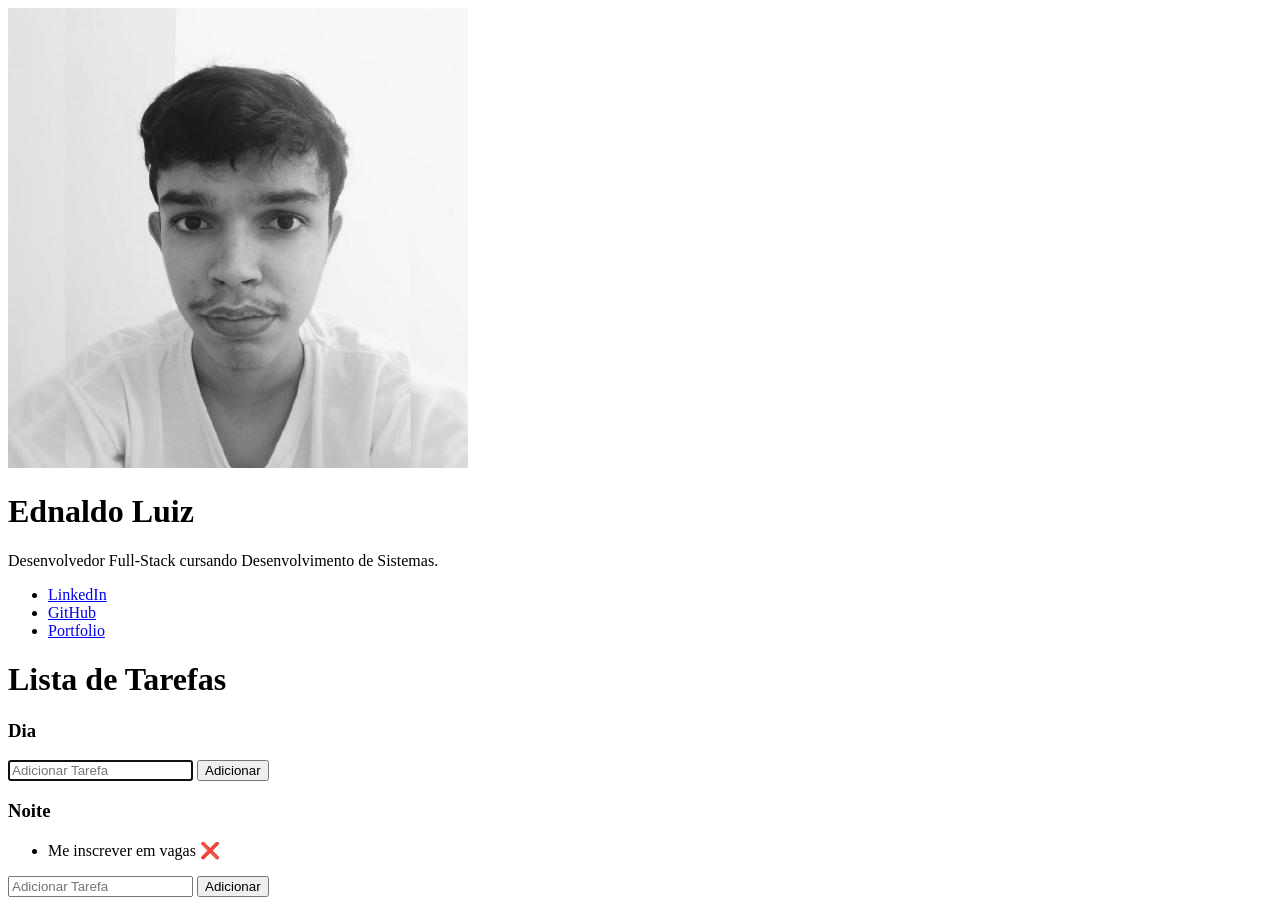
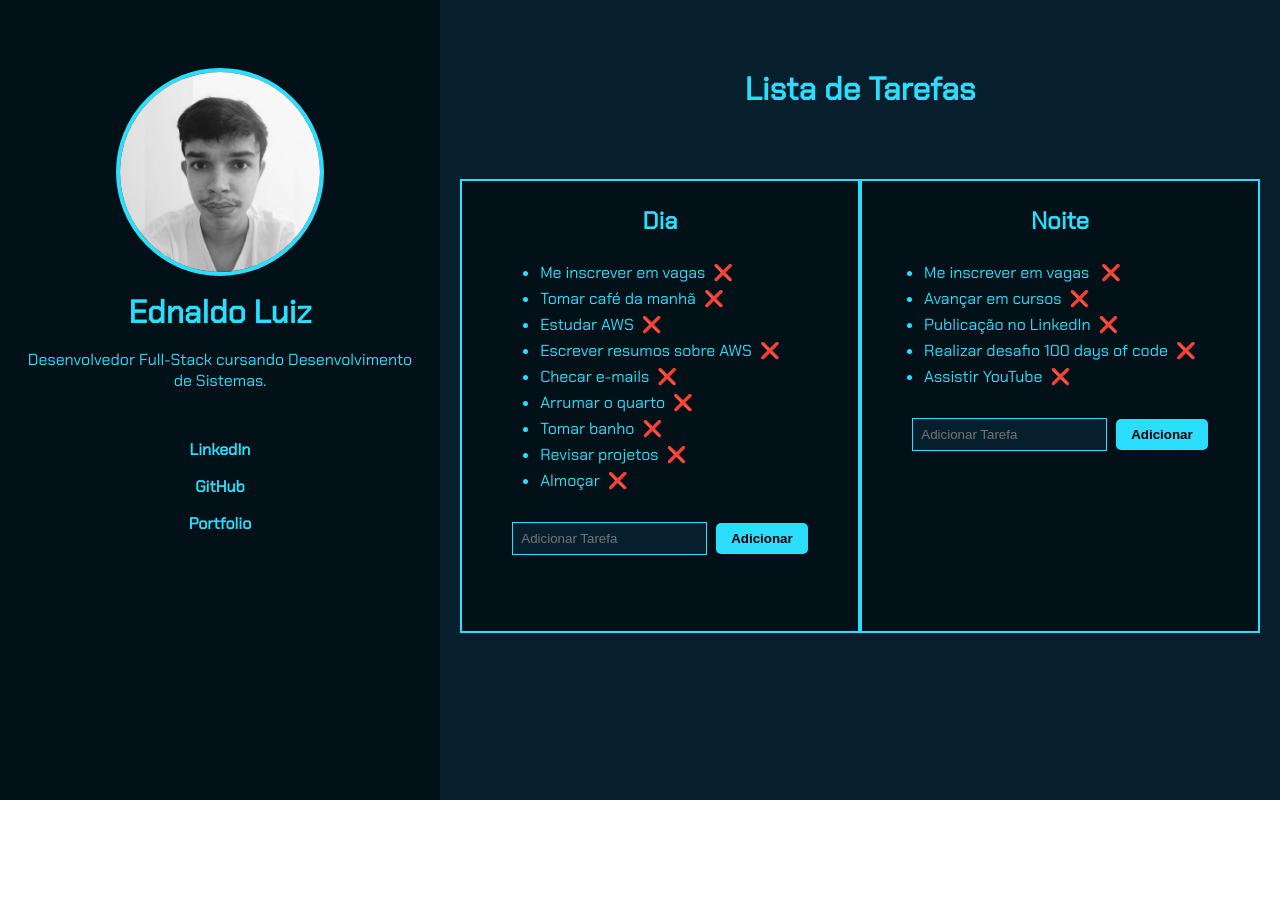
Before and after one commit to EdnaldoLuiz/layout-de-tarefas, a plain HTML site: page index.html in a window 1280 px wide. After the commit the page ends 800 px from the top, so only its background shows below. Drawn offline with Linux system fonts and the light colour scheme; the site is published under a folder, as on GitHub Pages, so addresses that start at the root find nothing.

Commit message:
fix: update all paths who resulted on github pages error

```diff
--- a/index.html
+++ b/index.html
@@ -3,9 +3,9 @@
 
 <head>
     <title>Lista de Tarefas</title>
-    <link rel="stylesheet" href="/css/tasks.css">
-    <link rel="stylesheet" href="/css/about.css">
-    <link rel="stylesheet" href="/css/style.css">
+    <link rel="stylesheet" href="./css/tasks.css">
+    <link rel="stylesheet" href="./css/about.css">
+    <link rel="stylesheet" href="./css/style.css">
     <link href="https://fonts.googleapis.com/css2?family=Chakra+Petch:wght@400&display=swap" rel="stylesheet">
 </head>
 
@@ -53,8 +53,8 @@
             </div>
         </div>
     </div>
-    <script src="/js/tasks.js"></script>
-    <script src="/js/main.js"></script>
+    <script src="./js/tasks.js"></script>
+    <script src="./js/main.js"></script>
 </body>
 
 </html>
```
